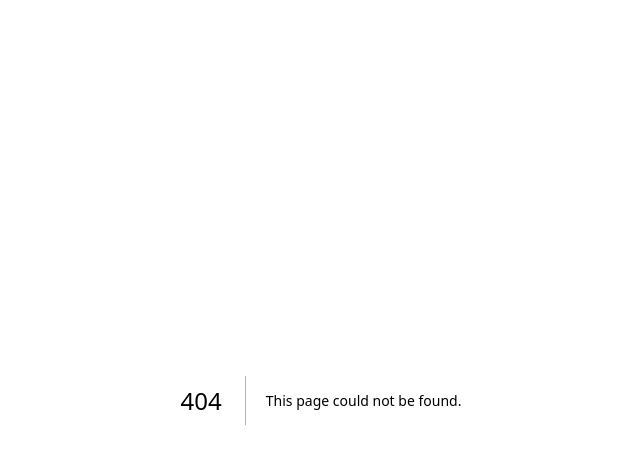
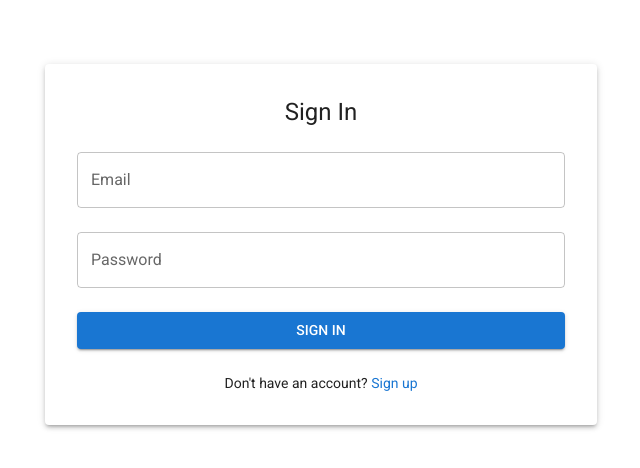
Before and after one commit to hallu-boss/school-money, a Next.js app: page /sign-in in a window 1280 px wide. Before the commit this address had no page. Shown: the top 468 px of the page, without its empty margins (319-959 px from the left). Built offline with nearby package versions, Linux system fonts and the light colour scheme; what @mui/material-nextjs would draw is missing.

Commit message:
auth sceleton

```diff
--- /dev/null
+++ b/app/sign-in/page.tsx
@@ -0,0 +1,71 @@
+
+
+import React from 'react'
+import { signIn } from '@/lib/auth'
+import Link from 'next/link'
+import {
+  Container,
+  Box,
+  TextField,
+  Button,
+  Typography,
+  Paper,
+  Link as MuiLink,
+} from '@mui/material'
+
+async function handleLogin(formData: FormData) {
+  'use server'
+  try {
+    const result = await signIn('credentials', formData)
+    console.log('signIn result', result)
+  } catch (err) {
+    console.error('signIn error', err)
+  }
+}
+
+export default function LoginPage() {
+  return (
+    <Container maxWidth="sm">
+      <Paper elevation={3} sx={{ padding: 4, marginTop: 8 }}>
+        <Box
+          display="flex"
+          component="form"
+          action={handleLogin}
+          flexDirection="column"
+          gap={3}
+        >
+          <Typography variant="h5" align="center">
+            Sign In
+          </Typography>
+
+          <TextField
+            label="Email"
+            type="email"
+            name="email"
+            fullWidth
+            spellCheck={false}
+          />
+
+          <TextField
+            label="Password"
+            type="password"
+            name="password"
+            fullWidth
+            spellCheck={false}
+          />
+
+          <Button variant="contained" type="submit" fullWidth>
+            Sign in
+          </Button>
+
+          <Typography align="center" variant="body2">
+            Don&apos;t have an account?{' '}
+            <MuiLink component={Link} href="/sign-up" underline="hover">
+              Sign up
+            </MuiLink>
+          </Typography>
+        </Box>
+      </Paper>
+    </Container>
+  )
+}
--- /dev/null
+++ b/lib/auth.ts
@@ -0,0 +1,21 @@
+import NextAuth from "next-auth"
+import Credentials from "next-auth/providers/credentials"
+
+export const {auth, handlers, signIn} = NextAuth({ providers: [
+    Credentials({
+        credentials: {
+            email: {},
+            password: {},
+        },
+        authorize: async (credentials) => {
+            const email = "admin@admin.com";
+            const password = "1234";
+
+            if (credentials?.email === email && credentials?.password === password) {
+                return { email, password };
+            } else {
+                throw new Error("Invalid email or password");
+            }
+        }
+    })
+] })
```
Also changed, not shown: app/api/auth/[...nextauth]/route.ts (+2 -6 lines), app/components/PageContainer.tsx (added, +20 -0 lines), app/page.tsx (+8 -2 lines), lib/db.ts (added, +17 -0 lines).
